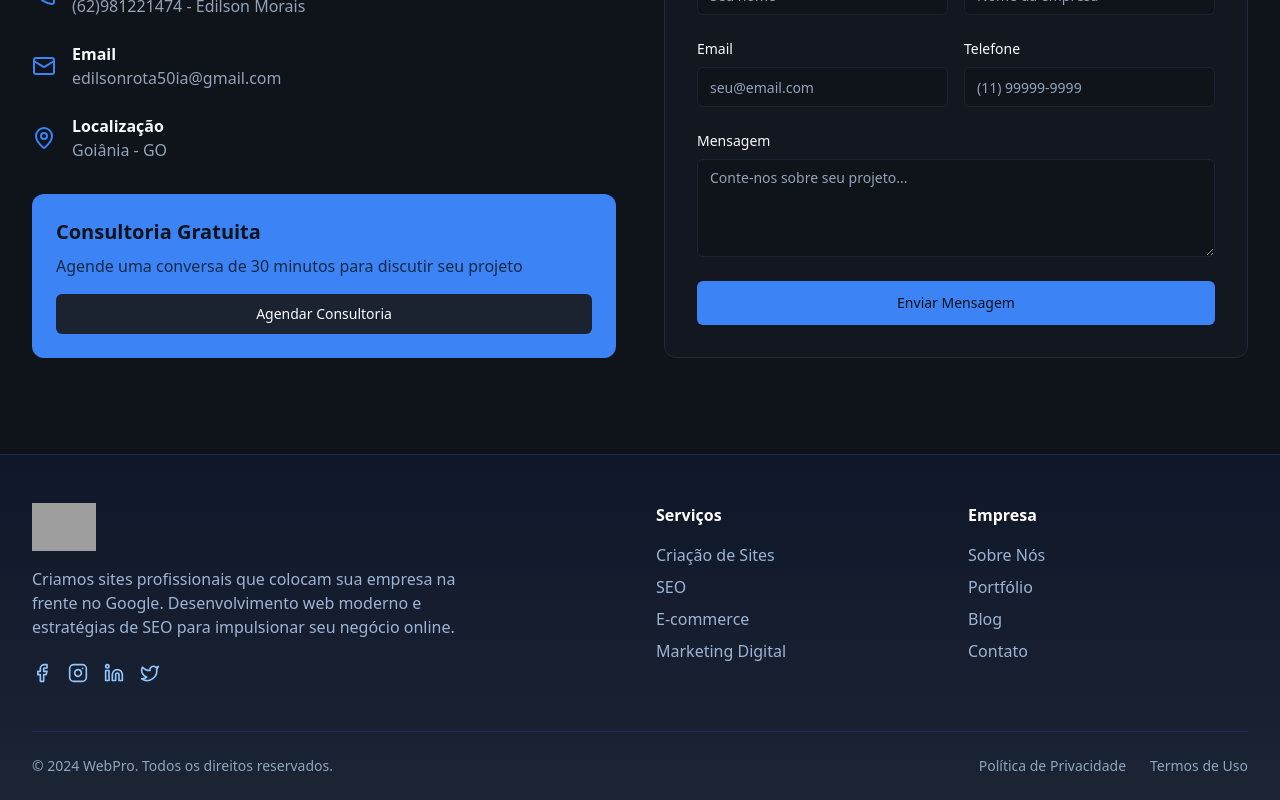
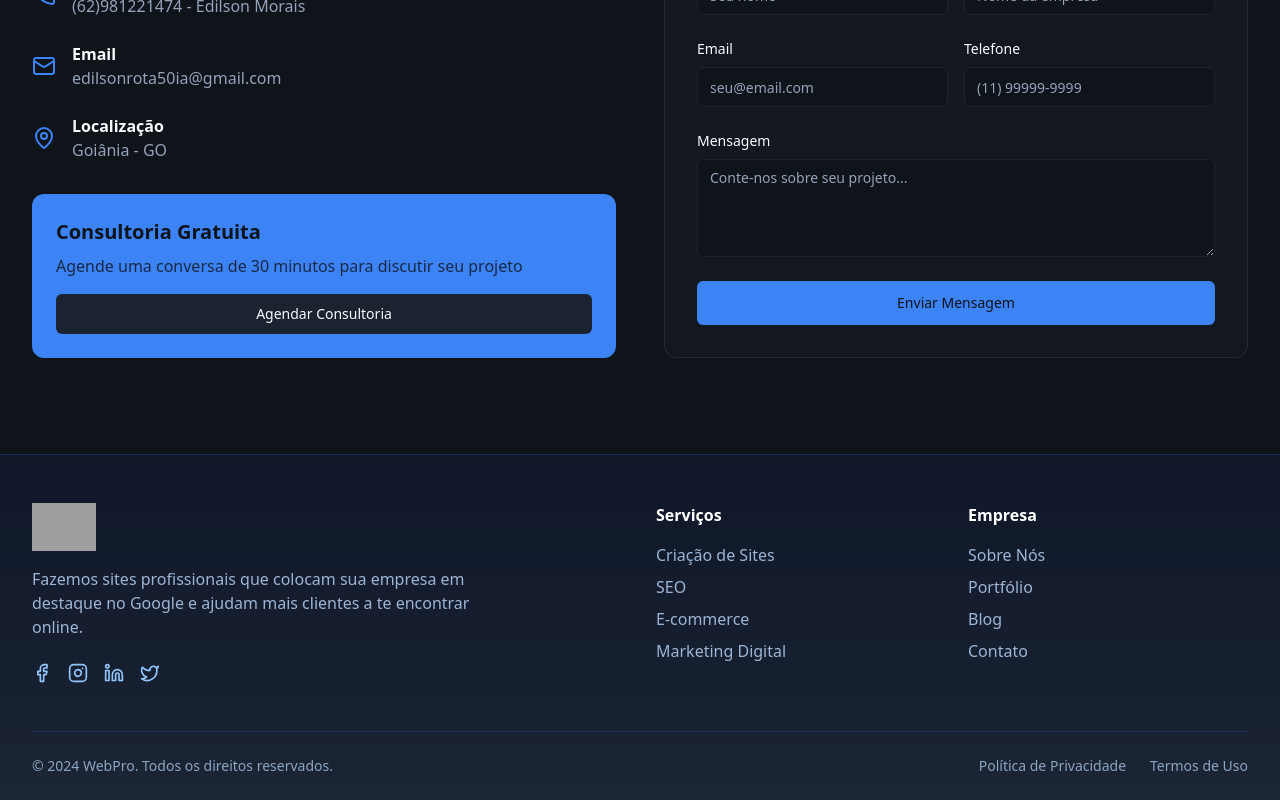
Before and after one commit to edilson-morais/sites-profissionais-rota50ia-edit, a React (Vite) app: page / in a window 1280 px wide. Shown: the part 5971-6771 px from the top of the page. Built offline with nearby package versions, Linux system fonts and the light colour scheme; grey boxes are pictures that could not be loaded.

Commit message:
Update footer text
Change the footer text to "Fazemos sites profissionais que colocam sua empresa em destaque no Google e ajudam mais clientes a te encontrar online."

```diff
--- a/src/components/Footer.tsx
+++ b/src/components/Footer.tsx
@@ -12,8 +12,7 @@ export const Footer = () => {
               />
             </div>
             <p className="text-blue-200/80 mb-6 max-w-md">
-              Criamos sites profissionais que colocam sua empresa na frente no Google.
-              Desenvolvimento web moderno e estratégias de SEO para impulsionar seu negócio online.
+              Fazemos sites profissionais que colocam sua empresa em destaque no Google e ajudam mais clientes a te encontrar online.
             </p>
             <div className="flex space-x-4">
               <a href="#" className="text-blue-300 hover:text-blue-400 transition-colors">
```
